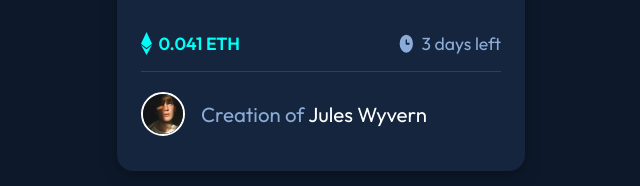
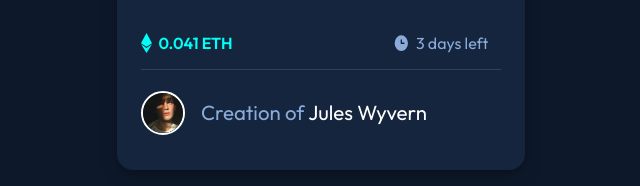
Before and after one commit to anepaz/front-end-mentor, a plain HTML site: page 3# - NFT Preview Card Component/index.html in a window 1280 px wide. Shown: the part 571-757 px from the top of the page, 319-959 px from the left. Drawn offline with Linux system fonts and the light colour scheme.

Commit message:
Add files via upload

```diff
--- a/3# - NFT Preview Card Component/style.css
+++ b/3# - NFT Preview Card Component/style.css
@@ -46,15 +46,14 @@ span {
 
 .value {
   display: flex;
-  justify-content: space-between;
-  padding-top: 1rem;
-  padding-bottom: 1rem;
+  padding: 1rem 0 1rem 0;
   border-bottom: 1px solid hsl(214, 24%, 26%);
 }
 
 .value .eth {
   color: hsl(178, 100%, 50%);
   font-weight: 600;
+  margin-right: 10rem;
 }
 
 .price,
@@ -64,7 +63,7 @@ span {
 
 .value span {
   margin-left: 0.4rem;
-  font-size: 1.1rem;
+  font-size: 1rem;
 }
 
 .card-foot {
```
